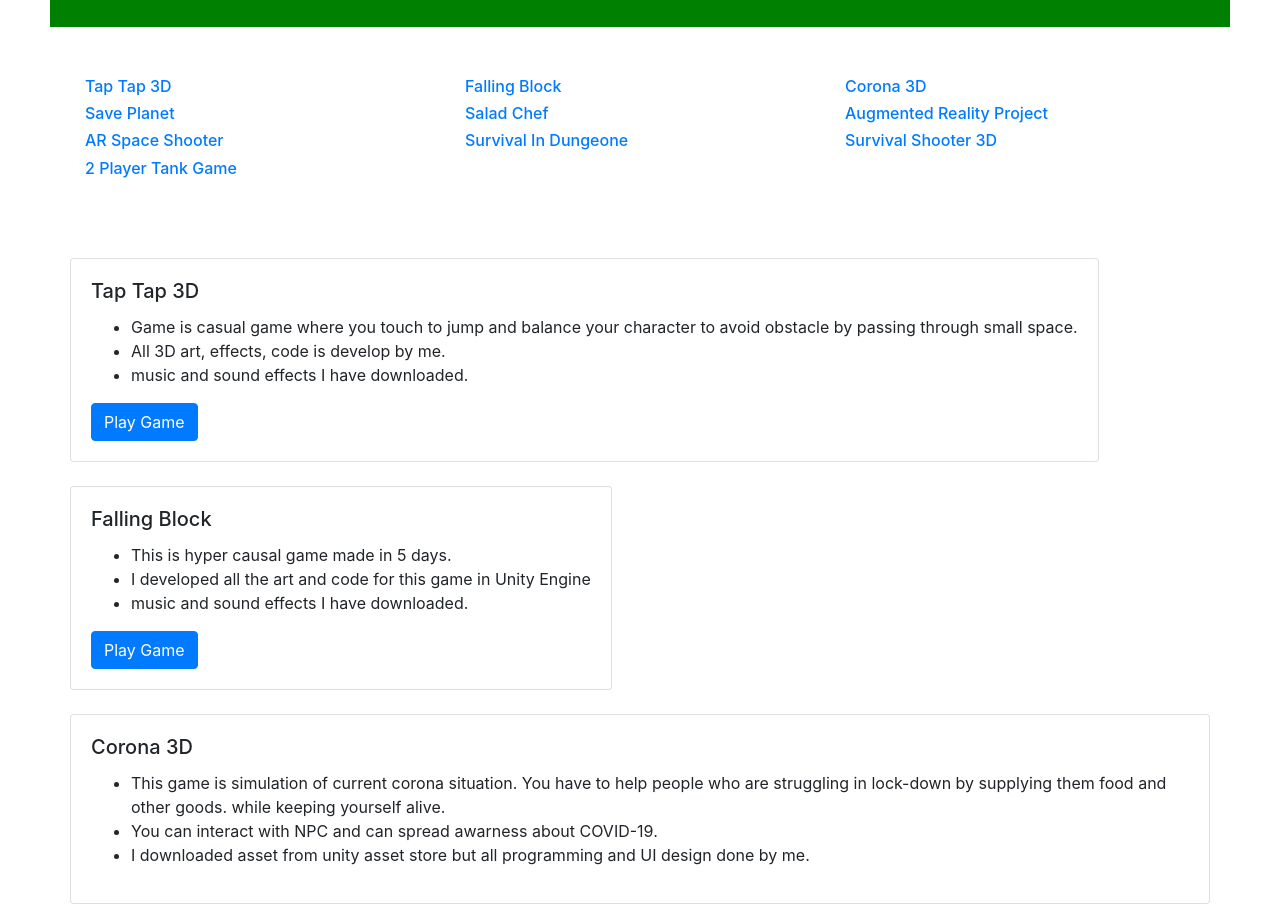
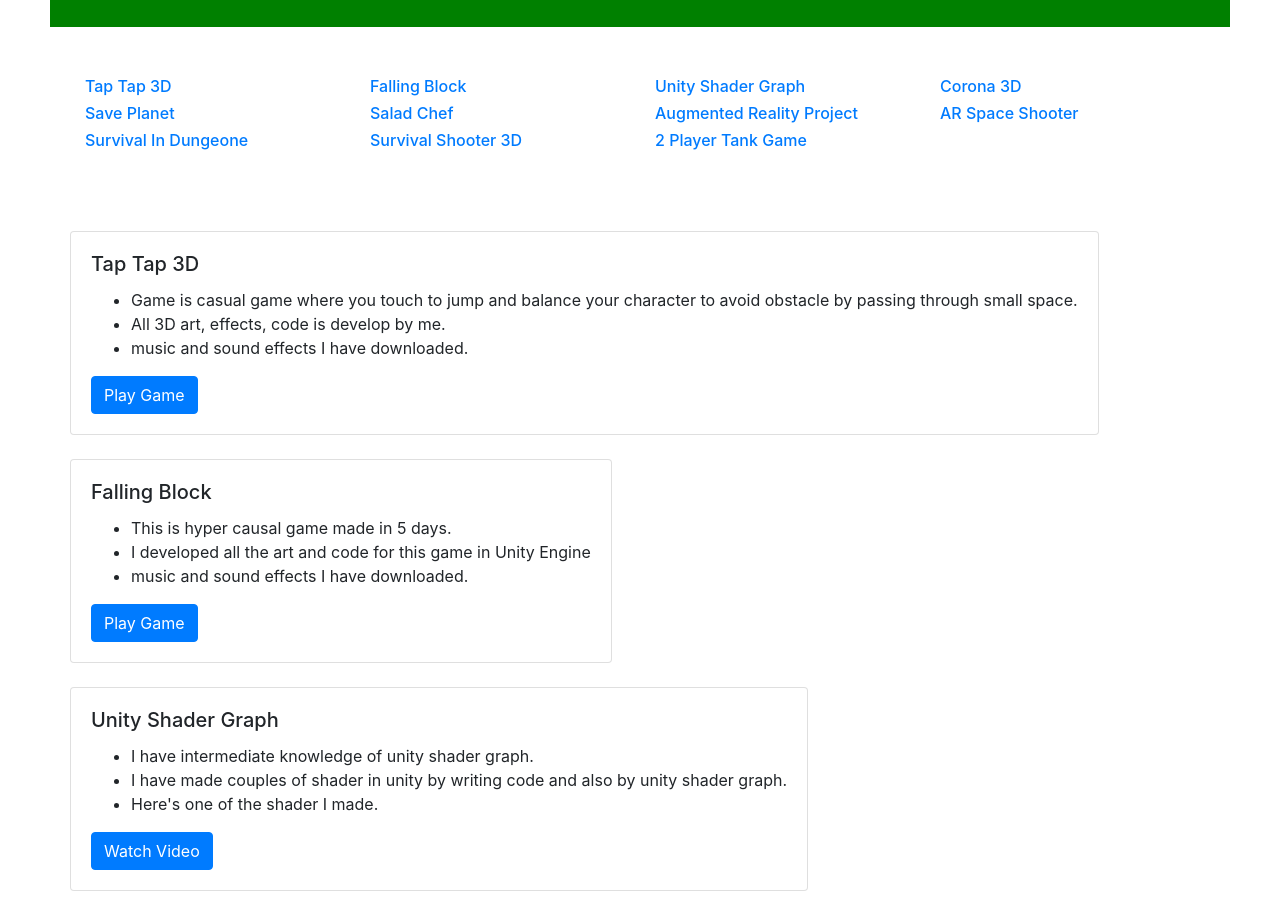
Before and after one commit to dhumildholiya-code/Dhumil-Dholiya, a plain HTML site: page projects.htm in a window 1280 px wide. Shown: the part 213-1118 px from the top of the page. Drawn offline with nearby package versions, Linux system fonts and the light colour scheme.

Commit message:
added shader graph proect in list.

```diff
--- a/projects.htm
+++ b/projects.htm
@@ -53,6 +53,9 @@
           <a href="#fallingblock"> <h6>Falling Block</h6> </a>
         </div>
         <div class="col">
+          <a href="#shadergraph"> <h6>Unity Shader Graph</h6> </a>
+        </div>
+        <div class="col">
           <a href="#corona3d"> <h6>Corona 3D</h6> </a>
         </div>
       </div>
@@ -66,22 +69,21 @@
         <div class="col">
           <a href="#arproject"> <h6>Augmented Reality Project</h6> </a>
         </div>
-      </div>
-      <div class="row">
         <div class="col">
           <a href="#arspaceshooter"> <h6>AR Space Shooter</h6> </a>
         </div>
+      </div>
+      <div class="row">
         <div class="col">
           <a href="#survivalgame"> <h6>Survival In Dungeone</h6> </a>
         </div>
         <div class="col">
           <a href="#survivalshooter"> <h6>Survival Shooter 3D</h6> </a>
         </div>
-      </div>
-      <div class="row">
         <div class="col">
           <a href="#tankgame"> <h6>2 Player Tank Game</h6> </a>
         </div>
+        <div class="col"></div>
       </div>
     </div>
     <!-- end of list of projects list -->
@@ -126,6 +128,29 @@
               href="https://play.google.com/store/apps/details?id=com.Dhumil.fallingblockDown"
               class="btn btn-primary"
               >Play Game</a
+            >
+          </div>
+        </div>
+      </div>
+      <br />
+      <div class="row">
+        <div class="card" id="shadergraph">
+          <div class="card-body">
+            <h5 class="card-title">Unity Shader Graph</h5>
+            <ul>
+              <li>
+                I have intermediate knowledge of unity shader graph.
+              </li>
+              <li>
+                I have made couples of shader in unity by writing code and also
+                by unity shader graph.
+              </li>
+              <li>Here's one of the shader I made.</li>
+            </ul>
+            <a
+              href="https://www.youtube.com/watch?v=xUUJGBA4c3g"
+              class="btn btn-primary"
+              >Watch Video</a
             >
           </div>
         </div>
```
